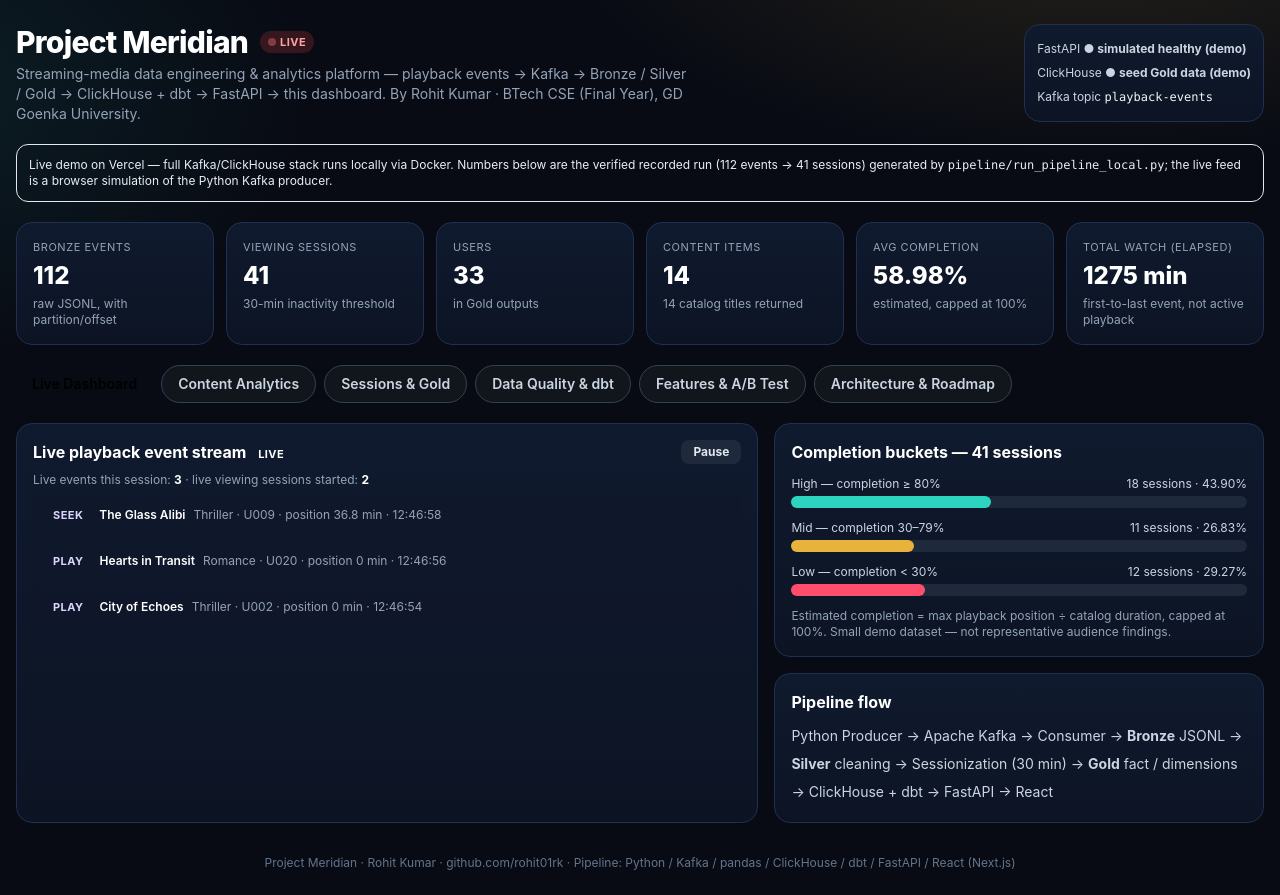
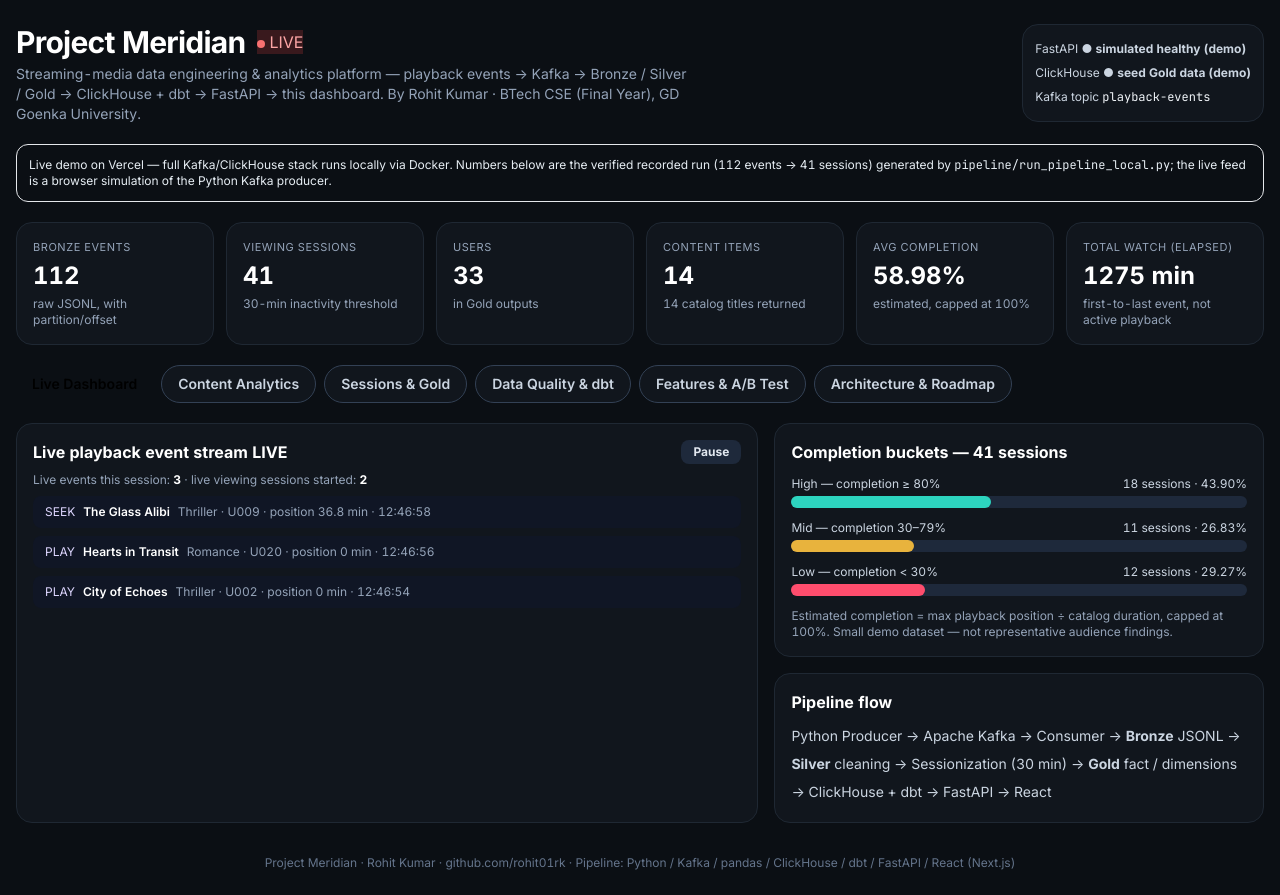
Before and after one commit to rohit01rk/project-meridian, a Next.js app: page / in a window 1280 px wide. Built offline with nearby package versions, Linux system fonts and the light colour scheme.

Commit message:
Restyle dashboard to Wattline design — app/globals.css

```diff
--- a/app/globals.css
+++ b/app/globals.css
@@ -1,30 +1,148 @@
+@import url("https://fonts.googleapis.com/css2?family=Inter:wght@400;500;600;700&family=JetBrains+Mono:wght@400;500;600&family=Space+Grotesk:wght@500;600;700&display=swap");
+
 @tailwind base;
 @tailwind components;
 @tailwind utilities;
 
-:root { color-scheme: dark; }
+:root {
+  color-scheme: dark;
+}
+
 body {
-  background:
-    radial-gradient(900px 420px at 85% -10%, rgba(232, 179, 61, 0.14), transparent 60%),
-    radial-gradient(800px 500px at -10% 10%, rgba(45, 212, 191, 0.10), transparent 55%),
-    #080b14;
-  color: #e8edf7;
-  font-family: Inter, system-ui, -apple-system, "Segoe UI", Roboto, sans-serif;
+  background: #0b0f14;
+  color: #e6edf3;
+  font-family: Inter, ui-sans-serif, system-ui, -apple-system, "Segoe UI", Roboto, sans-serif;
+  font-variant-numeric: tabular-nums;
+  -webkit-font-smoothing: antialiased;
 }
+
+::selection {
+  background: rgba(198, 255, 61, 0.28);
+  color: #e6edf3;
+}
+
 .card {
-  background: linear-gradient(180deg, #101a2e, #0c1424);
-  border: 1px solid #1f3050;
+  background: #11161d;
+  border: 1px solid #1f2833;
   border-radius: 16px;
 }
-.badge {
-  font-size: 11px; padding: 3px 8px; border-radius: 999px;
-  font-weight: 700; letter-spacing: 0.04em;
+
+/* ---- tables ---- */
+.tbl {
+  border-collapse: collapse;
 }
-.scrollthin::-webkit-scrollbar { height: 6px; width: 6px; }
-.scrollthin::-webkit-scrollbar-thumb { background: #27405f; border-radius: 99px; }
-@keyframes pulseDot { 0%, 100% { opacity: 1; } 50% { opacity: 0.3; } }
-.live-dot { animation: pulseDot 1.2s infinite; }
-table { border-collapse: collapse; }
-th { text-align: left; font-size: 11px; text-transform: uppercase; letter-spacing: 0.06em; color: #8fa3c0; }
-td, th { padding: 7px 10px; }
-tbody tr { border-top: 1px solid #1b2a44; }
+.tbl th {
+  text-align: left;
+  font-size: 11px;
+  font-weight: 600;
+  text-transform: uppercase;
+  letter-spacing: 0.06em;
+  color: #5a6675;
+  padding: 8px 10px;
+  border-bottom: 1px solid #1f2833;
+  white-space: nowrap;
+}
+.tbl td {
+  padding: 8px 10px;
+  font-size: 13px;
+  color: #8b98a8;
+  white-space: nowrap;
+}
+.tbl td.t {
+  color: #e6edf3;
+  font-weight: 500;
+}
+.tbl td.n {
+  font-family: "JetBrains Mono", ui-monospace, monospace;
+  font-size: 12px;
+}
+.tbl tbody tr {
+  border-top: 1px solid #1f2833;
+}
+.tbl tbody tr:first-child {
+  border-top: none;
+}
+.tbl tbody tr:hover {
+  background: rgba(22, 29, 38, 0.55);
+}
+
+/* ---- scrollbars ---- */
+.scrollthin::-webkit-scrollbar {
+  height: 6px;
+  width: 6px;
+}
+.scrollthin::-webkit-scrollbar-thumb {
+  background: #2a3542;
+  border-radius: 99px;
+}
+.scrollthin::-webkit-scrollbar-track {
+  background: transparent;
+}
+
+/* ---- motion ---- */
+@keyframes fadeUp {
+  from {
+    opacity: 0;
+    transform: translateY(10px);
+  }
+  to {
+    opacity: 1;
+    transform: translateY(0);
+  }
+}
+.fade-up {
+  opacity: 0;
+  animation: fadeUp 0.6s cubic-bezier(0.22, 0.61, 0.36, 1) forwards;
+}
+
+@keyframes pulseRing {
+  0% {
+    transform: scale(1);
+    opacity: 0.75;
+  }
+  100% {
+    transform: scale(2.8);
+    opacity: 0;
+  }
+}
+.live-dot-wrap {
+  position: relative;
+}
+.live-dot-wrap::after {
+  content: "";
+  position: absolute;
+  inset: 0;
+  border-radius: 9999px;
+  border: 1px solid rgba(198, 255, 61, 0.65);
+  animation: pulseRing 1.8s ease-out infinite;
+  pointer-events: none;
+}
+
+@keyframes barGrow {
+  from {
+    transform: scaleY(0);
+  }
+  to {
+    transform: scaleY(1);
+  }
+}
+.bar-grow {
+  transform-origin: bottom;
+  animation: barGrow 0.7s cubic-bezier(0.22, 0.61, 0.36, 1) both;
+}
+
+@media (prefers-reduced-motion: reduce) {
+  *,
+  *::before,
+  *::after {
+    animation-duration: 0.01ms !important;
+    animation-iteration-count: 1 !important;
+    transition-duration: 0.01ms !important;
+  }
+  .fade-up {
+    opacity: 1;
+  }
+  .bar-grow {
+    transform: none;
+  }
+}
```
